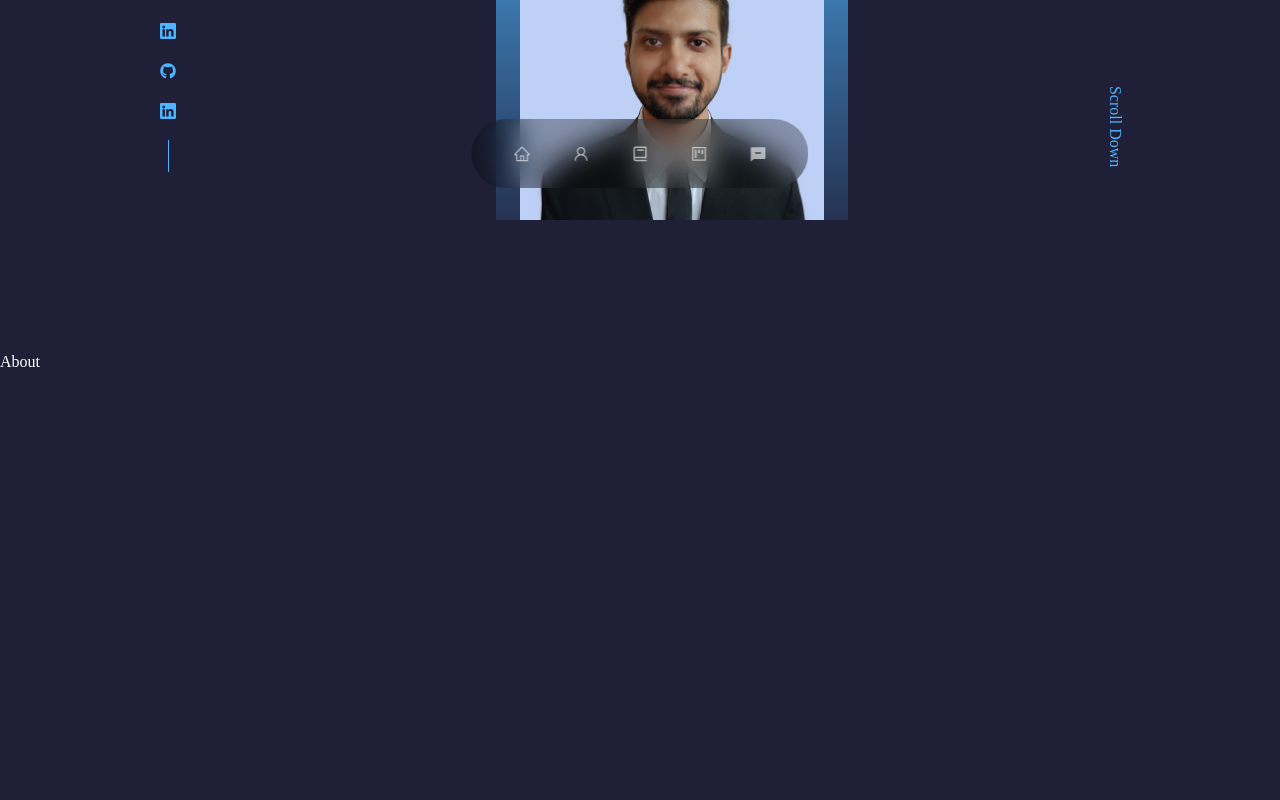
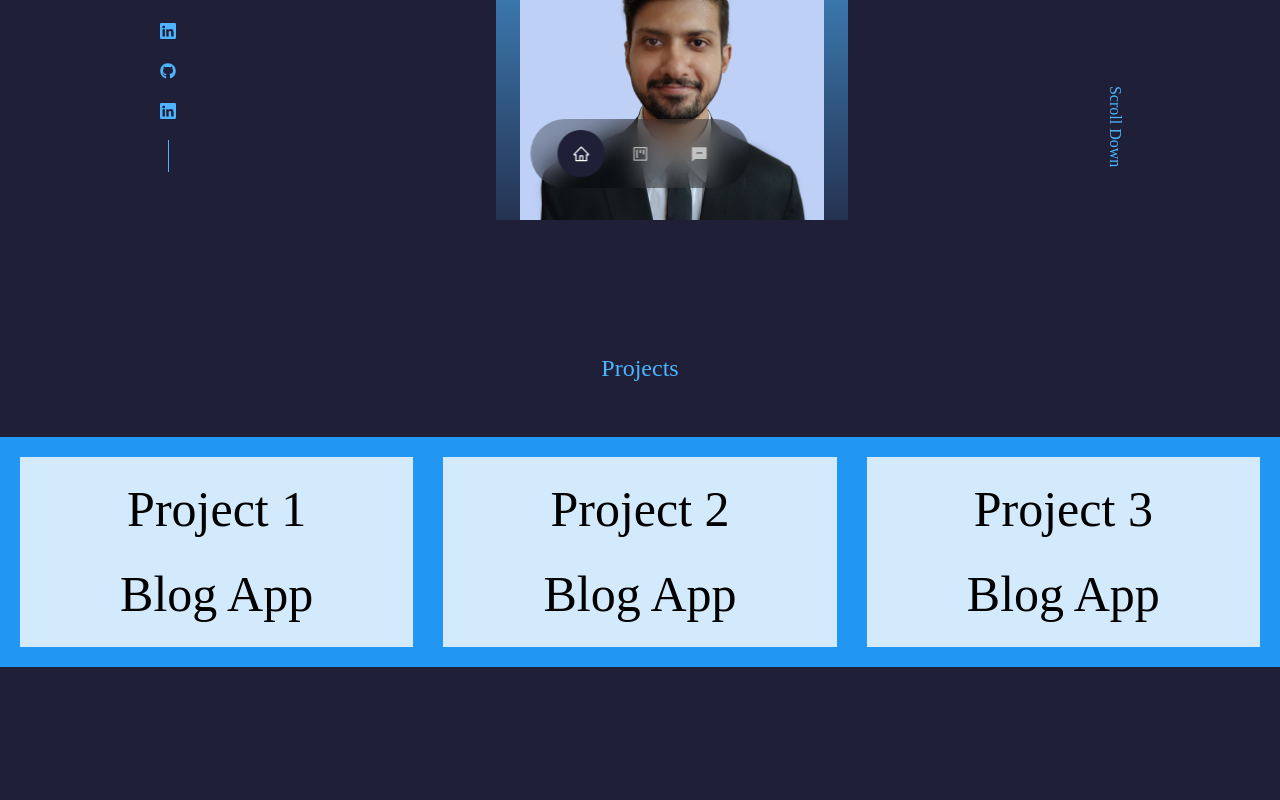
Before and after one commit to Atulgupta04/atul_gupta_portfolio, a React (Create React App) app: page / in a window 1280 px wide. Shown: the part 580-1380 px from the top of the page. Built offline with nearby package versions, Linux system fonts and the light colour scheme.

Commit message:
designed projects part

```diff
--- a/src/App.jsx
+++ b/src/App.jsx
@@ -1,11 +1,8 @@
 import React from 'react'
 import Header from './components/header/Header'
 import Nav from './components/nav/Nav'
-import Experience from './components/experience/Experience'
 import Projects from './components/projects/Projects'
-import About from './components/about/About'
 import Contact from './components/contact/Contact'
-import Footer from './components/footer/Footer'
 
 
 const App = () => {
@@ -13,11 +10,8 @@ const App = () => {
     <>
         <Header />
         <Nav />
-        <About />
-        <Experience />
         <Projects />
         <Contact />
-        <Footer />
 
       </>
 
--- a/src/components/about/About.jsx
+++ b/src/components/about/About.jsx
@@ -1,11 +1,44 @@
 import React from 'react'
 import about from './about.css'
+import ME from '../../assets/img/me.jpg'
 
 
 const About = () => {
   return (
-    <section id='about'>About</section >
+    <section id='about'>
 
+      <h5> Get to know </h5>
+      <h2> About Me </h2>
+
+      <div className="container about__container">
+
+          <div className="about__me">
+            <div className="about__me-image">
+              <img src={ME} alt="About Image" />
+            </div>
+          </div>
+
+          <div className="about__content">
+            <div className="about__cards">
+              <article className="about__cards">
+                <h5> Experience </h5>
+                <small> Internships </small>
+              </article>
+
+
+              <p>
+              I am pssionate Front End Developer
+            </p>
+          </div>
+            </div>
+
+
+
+      </div>
+
+
+    </section >
+          /* Start from 1: 32:26   */
 
   )
 }
--- a/src/components/about/about.css
+++ b/src/components/about/about.css
@@ -0,0 +1,50 @@
+.about__container{
+    display: grid;
+    grid-template-columns: 35% 60%;
+    gap: 15%;
+}
+
+.about__me{
+    width: 100%;
+    aspect-ratio: 1/1;
+    border-radius: 2rem;
+    background: linear-gradient(
+        45deg,
+        transparent,
+        var(--color-primary),
+        transparent
+    );
+    display: grid;
+    place-items: center;
+}
+
+.about__me-image{
+    border-radius: 2rem;
+    overflow: hidden;
+    /* transform: rotate(10deg); */
+    transition: var(--transition);
+}
+
+.about__me-image:hover{
+    transform: rotate(0);
+
+}
+
+
+.about__cards{
+    display: grid;
+    grid-template-columns: repeat(3, 1fr);
+    gap: 1.5rem;
+}
+
+.about__card{
+    background: var(--color-bg-variant);
+    border: 1px solid transparent;
+    border-radius: 1rem;
+    padding: 2rem;
+    text-align: center;
+}
+
+.about__card h5{
+    font-size: 0.95rem;
+}
--- a/src/components/header/CVT.jsx
+++ b/src/components/header/CVT.jsx
@@ -5,7 +5,7 @@ const CVT = () => {
   return (
         <div className="cta">
             {/* <a href="{CV} download" className="btn"> Download Resume </a> */}
-            <a href="https://github.com/Atulgupta04/atul_gupta_portfolio/blob/main/src/assets/Atul_Gupta-Resume.pdf"
+            <a href="https://github.com/Atulgupta04/atul_gupta_portfolio/blob/main/src/assets/Atul-Gupta-Resume.pdf"
             className="btn" target="_blank"> Download Resume </a>
             <a href="#contact" className="btn btn-primary"> Contact Me  </a>
         </div>
--- a/src/components/nav/Nav.jsx
+++ b/src/components/nav/Nav.jsx
@@ -1,23 +1,20 @@
 import React from 'react'
 import nav from './nav.css'
 import {AiOutlineHome} from'react-icons/ai'
-import {AiOutlineUser} from'react-icons/ai'
-import {BiBook } from 'react-icons/bi'
 import {AiOutlineProject } from 'react-icons/ai'
 import {RiMessageFill} from 'react-icons/ri'
+import { useState } from 'react'
 
 const Nav = () => {
+  const [activeNav, setActiveNav] = useState('#')
   return (
     <nav>
 
-      <a href="#" className='active'> <AiOutlineHome /> </a>
-      <a href="#about"> <AiOutlineUser /> </a>
-      <a href="#experience"> <BiBook /> </a>
-      <a href="#projects"> <AiOutlineProject/> </a>
-      <a href="#contact"> <RiMessageFill /> </a>
+      <a href="#" onClick={ () => setActiveNav('#') } className={activeNav === '#' ? 'active' : ''}> <AiOutlineHome /> </a>
+      <a href="#projects" onClick={ () => setActiveNav('#projects') } className={activeNav === '#projects' ? 'active' : ''}> <AiOutlineProject/> </a>
+      <a href="#contact" onClick={ () => setActiveNav('#contact') } className={activeNav === '#contact' ? 'active' : ''}> <RiMessageFill /> </a>
     </nav>
 
-          /* Start from 1: 18:16   */
   )
 }
 
--- a/src/components/nav/nav.css
+++ b/src/components/nav/nav.css
@@ -26,7 +26,7 @@ nav a{
 nav a:hover{
     background: rgba(0, 0, 0, 0.3);
 }
-nav a:active{
+nav a.active{
     background: var(--color-bg);
     color: var(--color-white);
 
--- a/src/components/projects/Projects.jsx
+++ b/src/components/projects/Projects.jsx
@@ -3,7 +3,43 @@ import projects from './projects.css'
 
 export const Projects = () => {
   return (
-    <section id='projects'>Projects</section>
+    <section id='projects'>
+
+    <h2>Projects</h2>
+
+    <div class="grid-container">
+      <div class="item1"  className="texth">Project 1
+      <div className="projectwork" class="textt"> <a className='ahreff' href=""> Blog App</a> </div>
+      </div>
+      <div className="texth">Project 2
+      <div className="projectwork" class="textt"> <a className='ahreff' href=""> Blog App</a> </div>
+      </div>
+      <div className="texth">Project 3
+      <div className="projectwork" class="textt"> <a className='ahreff' href=""> Blog App</a> </div>
+      </div>
+
+    </div>
+    {/* <div className="projectwork">
+      <div className="container">
+
+        <h4><b>Project 1</b></h4>
+        <p> <a href="" className='textt'> Blog App </a></p>
+
+
+
+
+        <h4><b>Project 2</b></h4>
+        <p> <a href="" className='textt'> Blog App </a></p>
+
+        <h4><b>Project 3</b></h4>
+        <p> <a href="" className='textt'>  </a></p>
+        </div>
+    </div> */}
+
+
+
+
+    </section>
   )
 }
 
--- a/src/components/projects/projects.css
+++ b/src/components/projects/projects.css
@@ -0,0 +1,52 @@
+
+.grid-container {
+    display: grid;
+    grid-template-columns: auto auto auto ;
+    grid-gap: 30px;
+    background-color: #2196F3;
+    padding: 20px;
+  }
+
+  .grid-container > div {
+    background-color: rgba(255, 255, 255, 0.8);
+    text-align: center;
+    padding: 10px 0;
+    font-size: 50px;
+  }
+
+  .ahreff{
+    color: black;
+  }
+
+  .textt, .texth{
+    color: black;
+}
+
+  .projectwork {
+    box-shadow: 0 4px 8px 0 rgba(227, 227, 228, 0.2);
+    transition: 0.3s;
+    width: 90%;
+  }
+/*
+  .item1 {
+    grid-column: 1 / 3;
+  } */
+
+/* #projects{
+    text-align: center;
+    color: aliceblue;
+    font-size: 60px;
+    text-decoration: underline;
+}
+
+.projectwork {
+    box-shadow: 0 4px 8px 0 rgba(227, 227, 228, 0.2);
+    transition: 0.3s;
+    width: 90%;
+    display: grid;
+    grid-template-columns: 35% 30% 30% 30%;
+  }
+
+.container {
+    padding: 2px 16px;
+  } */
```
Also changed, not shown: 2 other files (tests, documents, lock files or other folders).
